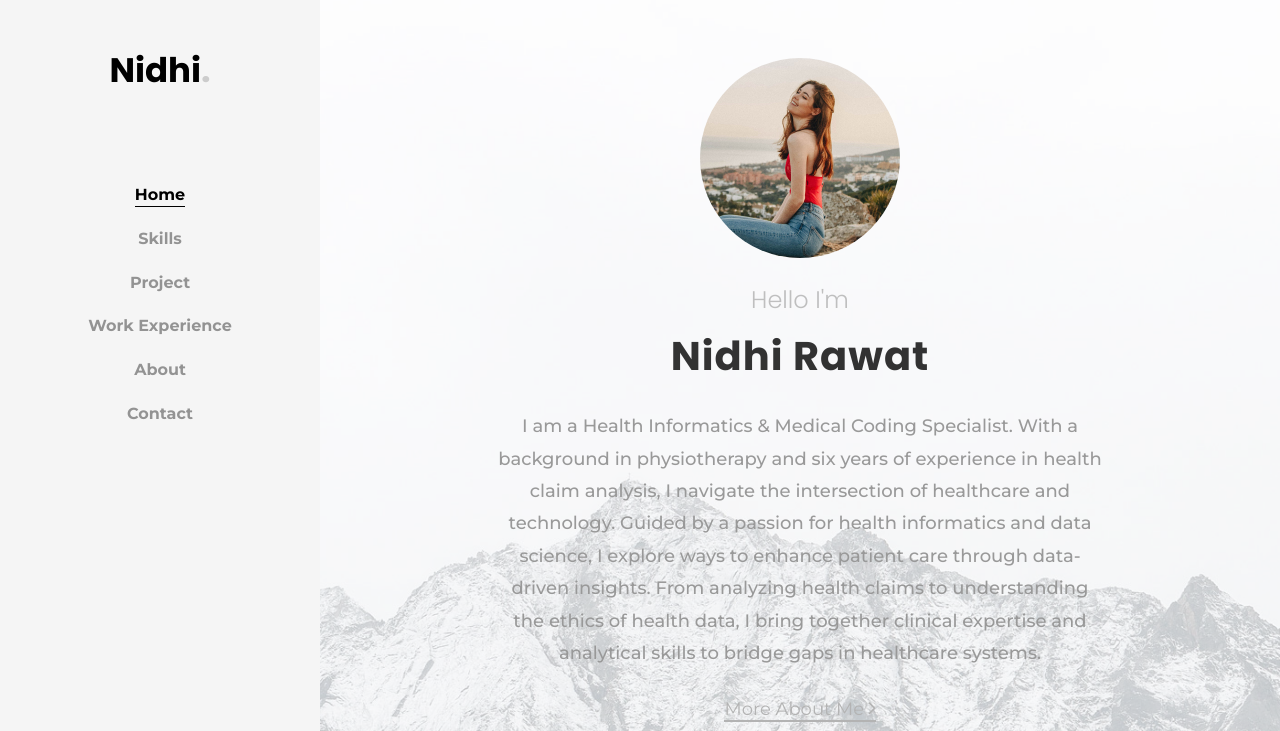
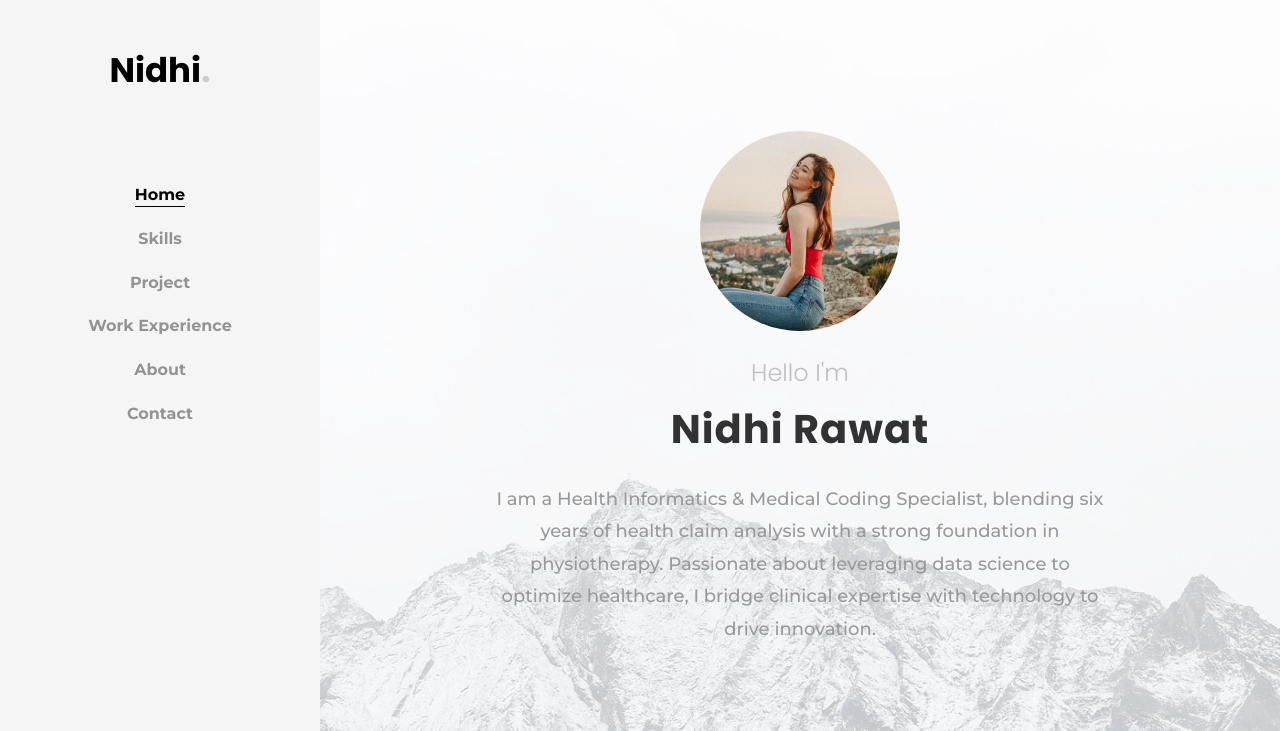
Before and after one commit to Nrawat6/Nrawat6.github.io, a plain HTML site: page index.html in a window 1280 px wide. Shown: the top 731 px of the page. Drawn offline with Linux system fonts and the light colour scheme; some packages are replaced by stand-ins of ours; no server answers; files whose address does not match are found by name.

Commit message:
customised to nidhi

```diff
--- a/index.html
+++ b/index.html
@@ -64,8 +64,8 @@
 						<div class="desc">
 							<h2 class="subheading">Hello I'm</h2>
 							<h1 class="mb-4">Nidhi Rawat</h1>
-							<p class="mb-4">I am a Health Informatics & Medical Coding Specialist. With a background in physiotherapy and six years of experience in health claim analysis, I navigate the intersection of healthcare and technology. Guided by a passion for health informatics and data science, I explore ways to enhance patient care through data-driven insights. From analyzing health claims to understanding the ethics of health data, I bring together clinical expertise and analytical skills to bridge gaps in healthcare systems.</p>
-							<p><a href="#" class="btn-custom">More About Me <span class="ion-ios-arrow-forward"></span></a></p>
+							<p class="mb-4">I am a Health Informatics & Medical Coding Specialist, blending six years of health claim analysis with a strong foundation in physiotherapy. Passionate about leveraging data science to optimize healthcare, I bridge clinical expertise with technology to drive innovation.</p>
+							<!-- add a link to down resume -->
 						</div>
 					</div>
 				</div>
```
